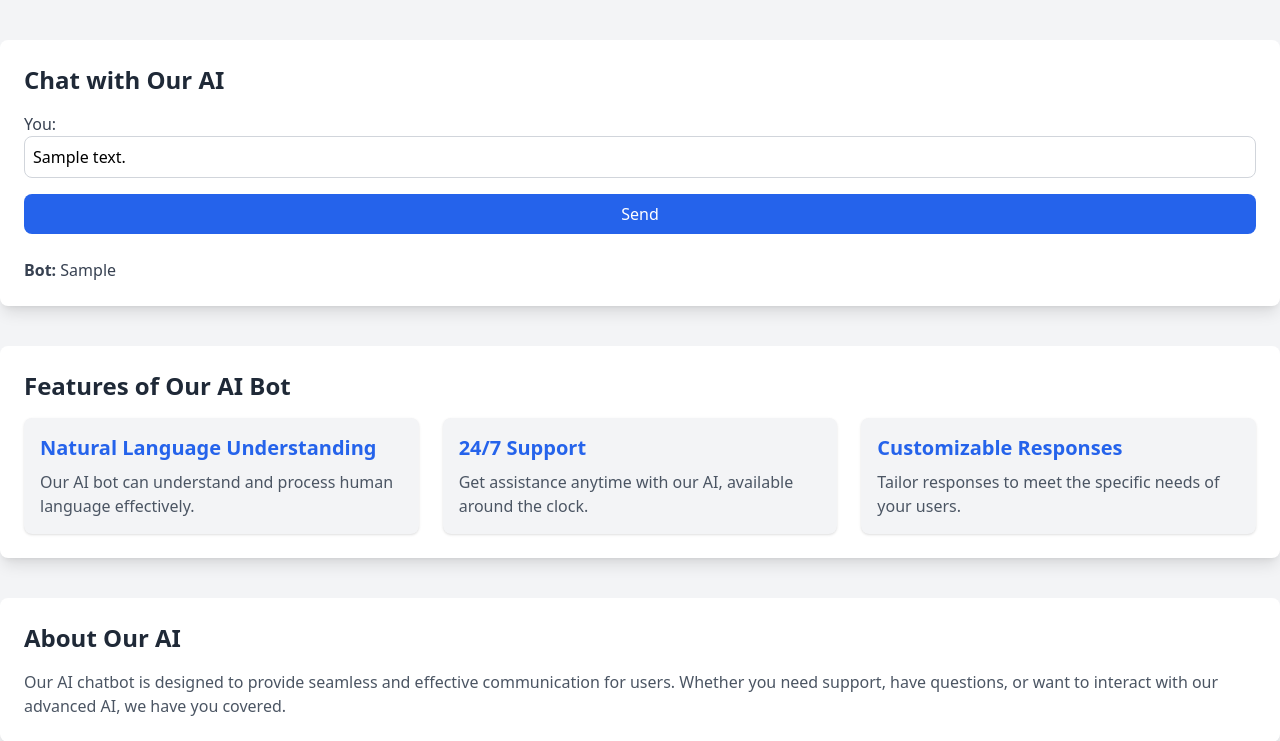
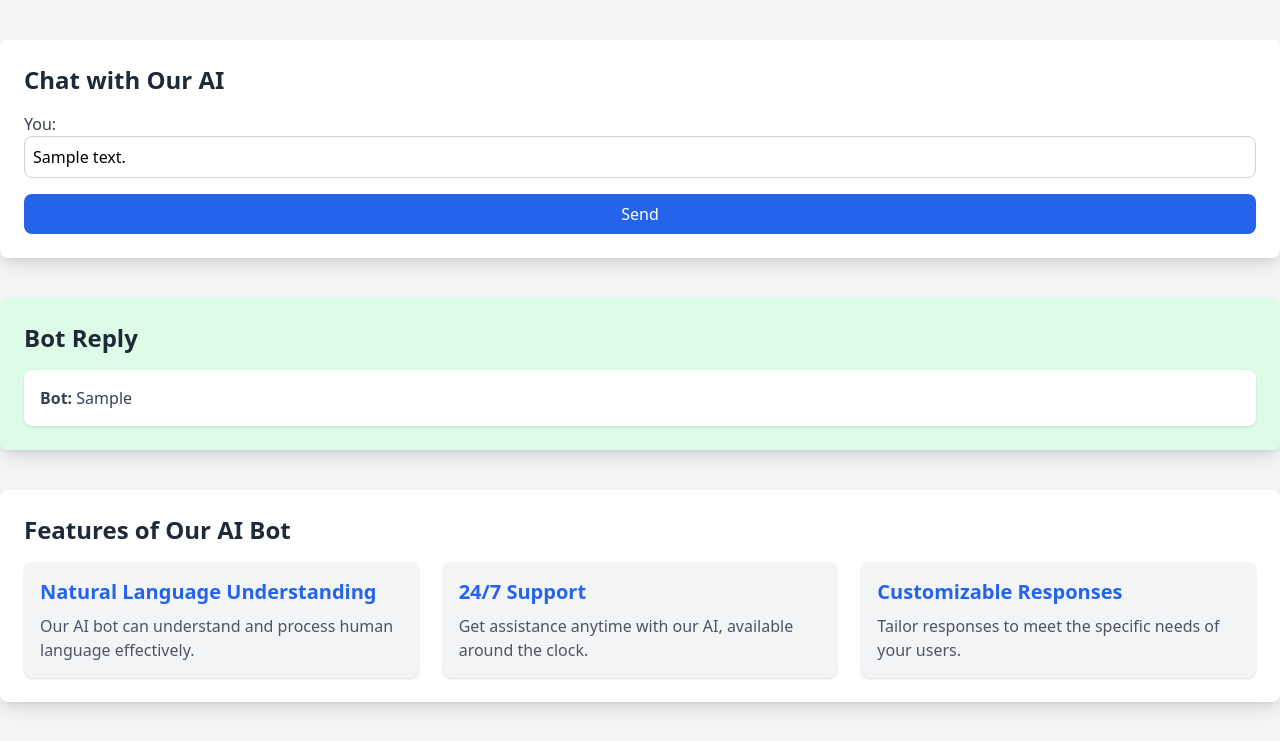
Before and after one commit to Shubhambth/Ai-ChatBot, a Django app: template ai/templates/home.html in a window 1280 px wide. Shown: the part 64-805 px from the top of the page. Run offline with Django 5.2, Linux system fonts and the light colour scheme; the template is opened without the code that fills it: most values are stand-ins (such as "Sample title", 1, 10 or a date in 2020); some libraries are stand-ins or nearby versions.

Commit message:
add more ui

```diff
--- a/ai/templates/home.html
+++ b/ai/templates/home.html
@@ -1,11 +1,13 @@
 <!DOCTYPE html>
 <html lang="en">
+
 <head>
     <meta charset="UTF-8">
     <meta name="viewport" content="width=device-width, initial-scale=1.0">
     <title>AI Chatbot</title>
     <script src="https://cdn.tailwindcss.com"></script>
 </head>
+
 <body class="bg-gray-100">
 
     <!-- Navbar -->
@@ -32,13 +34,17 @@
             </div>
             <button type="submit" class="w-full bg-blue-600 text-white py-2 rounded-lg hover:bg-blue-700 transition duration-300">Send</button>
         </form>
+    </section>
 
-        {% if bot_reply %}
-        <div class="mt-6">
+    <!-- Bot Reply Section -->
+    {% if bot_reply %}
+    <section id="bot-reply" class="container mx-auto my-10 p-6 bg-green-100 shadow-lg rounded-lg">
+        <h2 class="text-2xl font-semibold text-gray-800 mb-4">Bot Reply</h2>
+        <div class="mt-4 p-4 bg-white rounded-lg shadow">
             <p class="text-gray-700"><strong>Bot:</strong> {{ bot_reply }}</p>
         </div>
-        {% endif %}
     </section>
+    {% endif %}
 
     <!-- Features Section -->
     <section id="features" class="container mx-auto my-10 p-6 bg-white shadow-lg rounded-lg">
@@ -73,4 +79,5 @@
     </footer>
 
 </body>
+
 </html>
```
